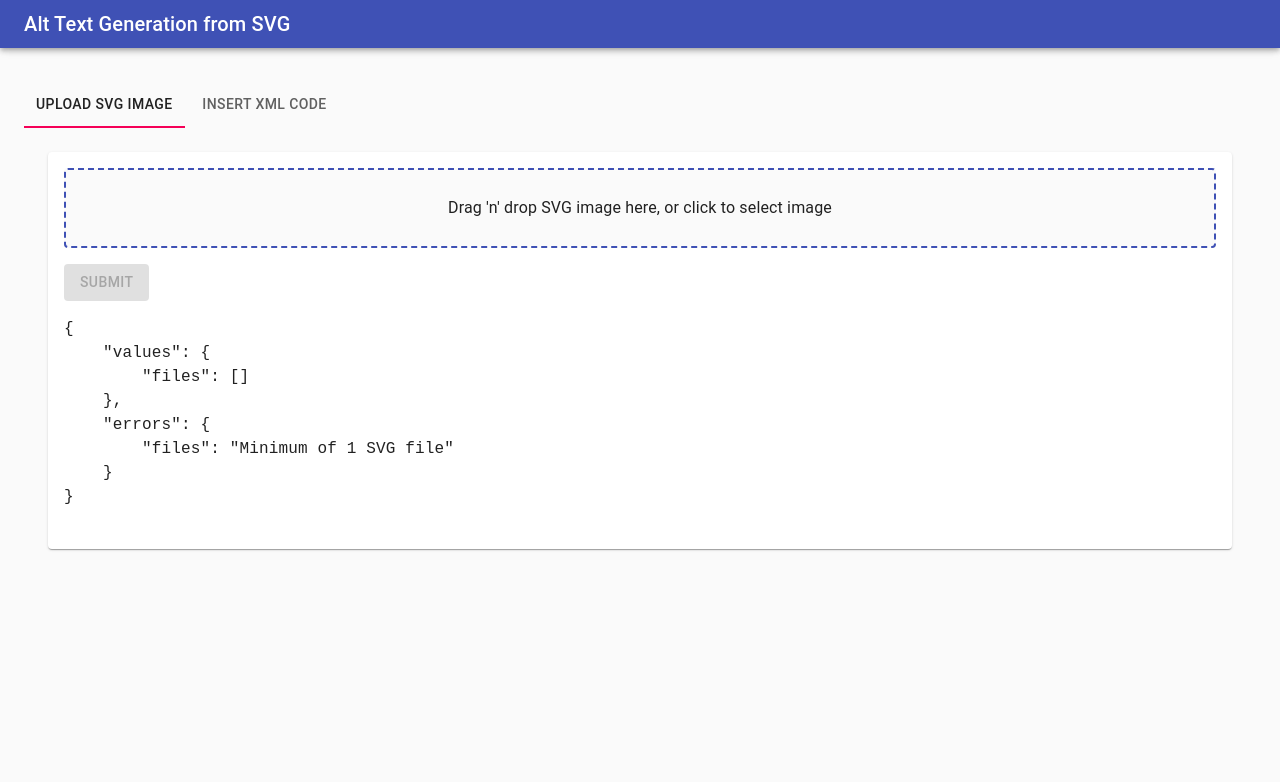
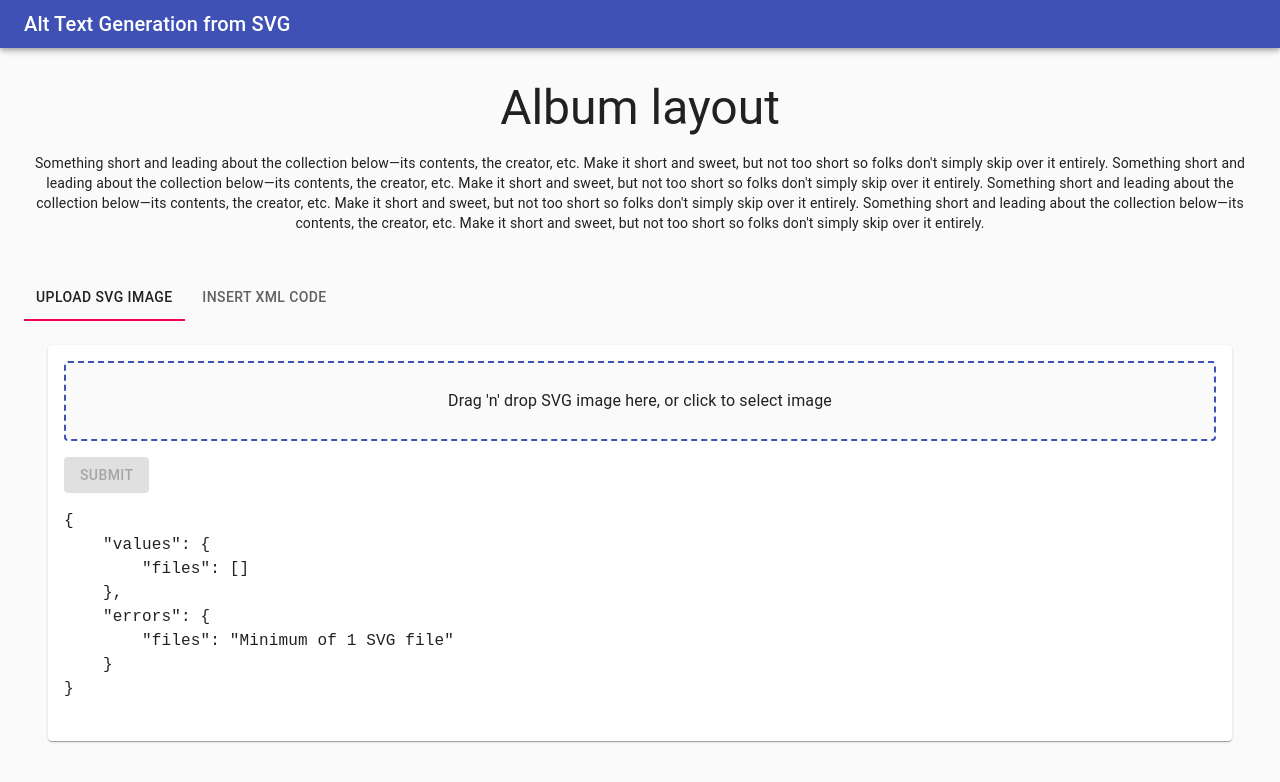
Before and after one commit to FIT4003-GADV/prototype, a React (Create React App) app in the folder prototype/: page / in a window 1280 px wide. Shown: the top 782 px of the page. Built offline with nearby package versions, Linux system fonts and the light colour scheme.

Commit message:
Add intro section

```diff
--- a/prototype/src/App.js
+++ b/prototype/src/App.js
@@ -2,9 +2,7 @@ import {
   AppBar,
   Box,
   Container,
-  createStyles,
   CssBaseline,
-  makeStyles,
   Toolbar,
   Typography,
   Tabs,
@@ -13,14 +11,7 @@ import {
 import React, { useState } from 'react';
 import UploadImageTab from './components/UploadImage/UploadImageTab';
 import InsertCodeTab from './components/InsertCode/InsertCodeTab';
-
-const useStyles = makeStyles(() =>
-  createStyles({
-    title: {
-      flexGrow: 1,
-    },
-  })
-);
+import IntroSection from './components/IntroSection';
 
 const TabPanel = ({ children, value, index, ...other }) => {
   return (
@@ -49,22 +40,24 @@ const a11yProps = (index) => {
 
 const App = () =>{
   const [tab, setTab] = useState(0);
-  const classes = useStyles();
 
   return (
-    <React.Fragment>
+    <>
       <AppBar position="fixed">
         <Toolbar variant="dense">
-        <Typography variant="h6" className={classes.title}>
+          <Typography variant="h6">
             Alt Text Generation from SVG
           </Typography>
         </Toolbar>
       </AppBar>
       <CssBaseline />
+      <Container maxWidth="lg">
+        <IntroSection />
+      </Container>
       <Container>
-      <Box marginTop={10} sx={{ width: '100%' }}>
+        <Box marginTop={5} sx={{ width: '100%' }}>
           <Box sx={{ borderBottom: 1, borderColor: 'divider' }}>
-          <Tabs value={tab} onChange={(e, newValue) => setTab(newValue)} aria-label="basic tabs example">
+            <Tabs value={tab} onChange={(e, newValue) => setTab(newValue)}>
               <Tab label="Upload SVG image" {...a11yProps(0)} />
               <Tab label="Insert XML code" {...a11yProps(1)} />
             </Tabs>
@@ -77,7 +70,7 @@ const App = () =>{
           </TabPanel>
         </Box>
       </Container>
-</React.Fragment>
+    </>
   );
 }
 
--- /dev/null
+++ b/prototype/src/components/IntroSection.js
@@ -0,0 +1,35 @@
+import { Box, Typography } from "@material-ui/core"
+
+
+
+const IntroSection = () => {
+    return(
+      <Box marginTop={10}>
+        <Typography
+          variant="h3"
+          align="center"
+          color="text.primary"
+          gutterBottom
+        >
+          Album layout
+        </Typography>
+        <Typography variant="p" align="center" color="text.secondary" paragraph >
+          Something short and leading about the collection below—its contents,
+          the creator, etc. Make it short and sweet, but not too short so folks
+          don&apos;t simply skip over it entirely.
+          Something short and leading about the collection below—its contents,
+          the creator, etc. Make it short and sweet, but not too short so folks
+          don&apos;t simply skip over it entirely.
+          Something short and leading about the collection below—its contents,
+          the creator, etc. Make it short and sweet, but not too short so folks
+          don&apos;t simply skip over it entirely.
+          Something short and leading about the collection below—its contents,
+          the creator, etc. Make it short and sweet, but not too short so folks
+          don&apos;t simply skip over it entirely.
+        </Typography>
+      </Box>
+
+    )
+}
+
+export default IntroSection
```
Lines whose indentation alone changed are shown as unchanged.
